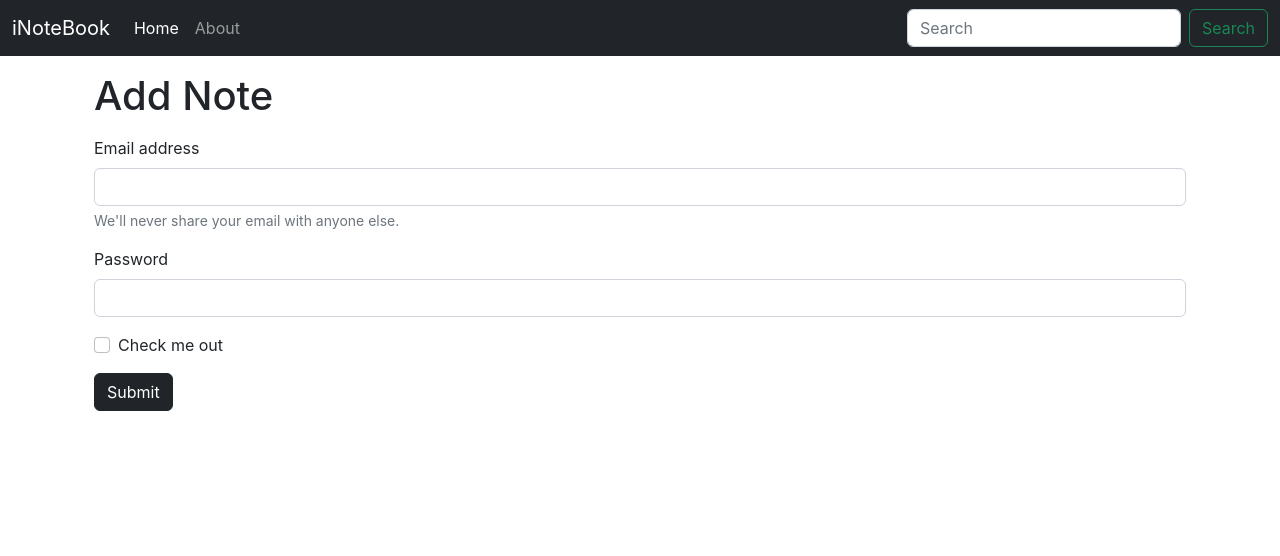
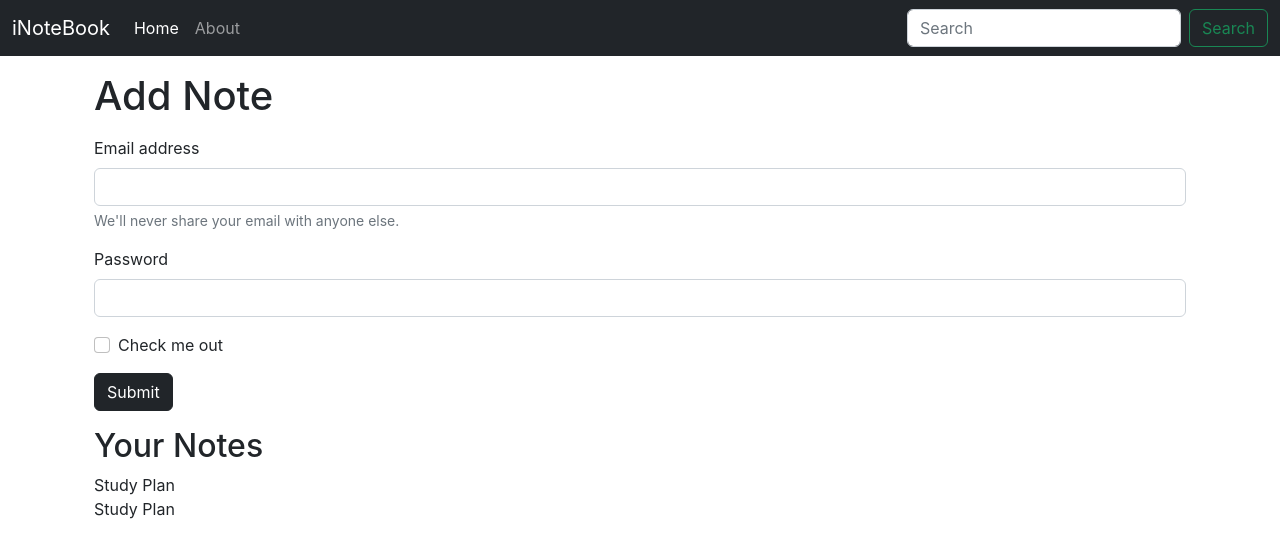
Before and after one commit to dhaval7152/inotebookReact, a React (Create React App) app: page / in a window 1280 px wide. Shown: the top 556 px of the page. Built offline with nearby package versions, Linux system fonts and the light colour scheme.

Commit message:
#60 Fetching Notes form context

```diff
--- a/src/App.js
+++ b/src/App.js
@@ -3,8 +3,7 @@ import Navbar from "./components/Navbar";
 import About from "./components/About";
 import { BrowserRouter as Router, Routes, Route } from "react-router-dom";
 import Home from "./components/Home";
-import NoteState from "./components/context/notes/NoteState";
-
+import NoteState from "./context/notes/NoteState";
 function App() {
   return (
     <>
--- a/src/components/Home.js
+++ b/src/components/Home.js
@@ -1,5 +1,10 @@
-import React from "react";
+import React, { useContext } from "react";
+import noteContext from "../context/notes/noteContext";
+
 export const Home=()=>{
+    const context=useContext(noteContext);
+    // eslint-disable-next-line
+    const{notes,setNotes}=context;
     return(
         <div>
             <div className="container my-3">
@@ -20,6 +25,14 @@ export const Home=()=>{
                 </div>
                 <button type="submit" className="btn btn-dark">Submit</button>
             </form>
+            <h2>Your Notes</h2>
+            {notes.map((note)=>{
+                return (
+
+                    <div>{note.title }</div>
+                )
+
+            })}
             </div>
         </div>
     );
--- a/src/components/context/notes/NoteState.js
+++ /dev/null
@@ -1,12 +0,0 @@
-import NoteContext from "./noteContext";
-
-export const NoteState = (props) => {
-
-  return (
-    <NoteContext.Provider value={{}}>
-      {props.children}
-    </NoteContext.Provider>
-  )
-}
-
-export default NoteState;
--- /dev/null
+++ b/src/context/notes/NoteState.js
@@ -0,0 +1,32 @@
+import NoteContext from "./noteContext";
+import { useState } from "react";
+export const NoteState = (props) => {
+  const notesIntial = [
+    {
+      _id: "62b816e64d4fe6dcf49cdf67",
+      user: "62b2902ff826173207751401",
+      title: "Study Plan",
+      description: "Wake up early at 6'oClock",
+      tag: "Study",
+      date: "2022-06-26T08:20:54.817Z",
+      __v: 0,
+    },
+    {
+      _id: "62b816e64d4fe6dcf49cdf69",
+      user: "62b2902ff826173207751401",
+      title: "Study Plan",
+      description: "Wake up early at 6'oClock",
+      tag: "Study",
+      date: "2022-06-26T08:20:54.993Z",
+      __v: 0,
+    },
+  ];
+
+  const [notes, setNotes] = useState(notesIntial)
+
+  return (
+    <NoteContext.Provider value={{notes,setNotes}}>{props.children}</NoteContext.Provider>
+  );
+};
+
+export default NoteState;
```
Also changed, not shown: src/context/notes/noteContext.js (renamed from src/components/context/notes/noteContext.js), 1 other file (tests, documents, lock files or other folders).
